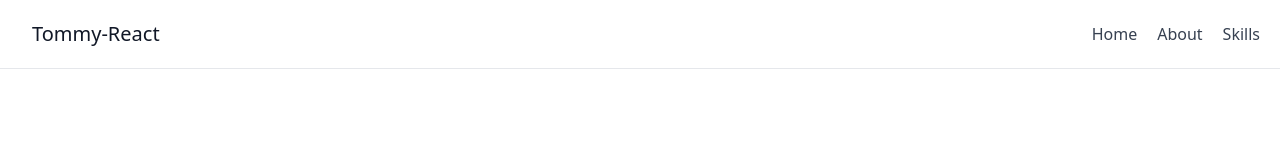
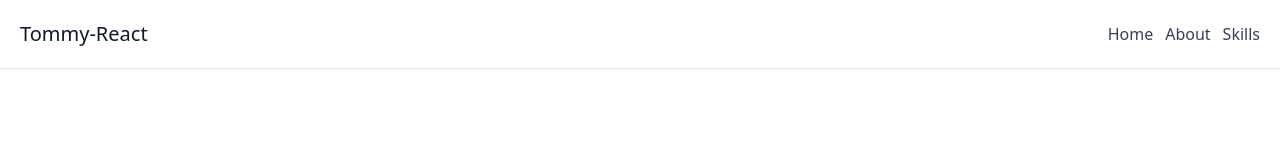
Before and after one commit to tomy-frontend/React-tailwind, a React (Vite) app: page / in a window 1280 px wide. Shown: the top 160 px of the page. Built offline with nearby package versions, Linux system fonts and the light colour scheme.

Commit message:
Update build

```diff
--- a/src/App.jsx
+++ b/src/App.jsx
@@ -1,22 +1,24 @@
 import { useState } from "react";
-import "./App.css";
 
 function App() {
   return (
     <>
       <header className="text-gray-700 border-b border-gray-200 sticky inset-0 z-50 bg-white">
         <div className="container flex mx-auto p-5 flex-col md:flex-row items-center">
-          <a href="#" className="font-medium text-gray-900">
-            <span className="text-xl ml-3">Tommy-React</span>
+          <a
+            href="/"
+            className="font-medium text-gray-900 hover:text-blue-400 duration-300"
+          >
+            <span className="text-xl">Tommy-React</span>
           </a>
-          <nav className="md:ml-auto text-base mt-4 md:mt-0">
-            <a href="#home" className="mr-5 hover:text-blue-400 duration-300">
+          <nav className="md:ml-auto text-base mt-4 md:mt-0 grid grid-flow-col gap-3">
+            <a href="#home" className="hover:text-blue-400 duration-300">
               Home
             </a>
-            <a href="#about" className="mr-5 hover:text-blue-400 duration-300">
+            <a href="#about" className=" hover:text-blue-400 duration-300">
               About
             </a>
-            <a href="#skills" className=" hover:text-blue-400 duration-300">
+            <a href="#skills" className="hover:text-blue-400 duration-300">
               Skills
             </a>
           </nav>
```
Also changed, not shown: src/App.css (deleted), 4 other files (tests, documents, lock files or other folders).
